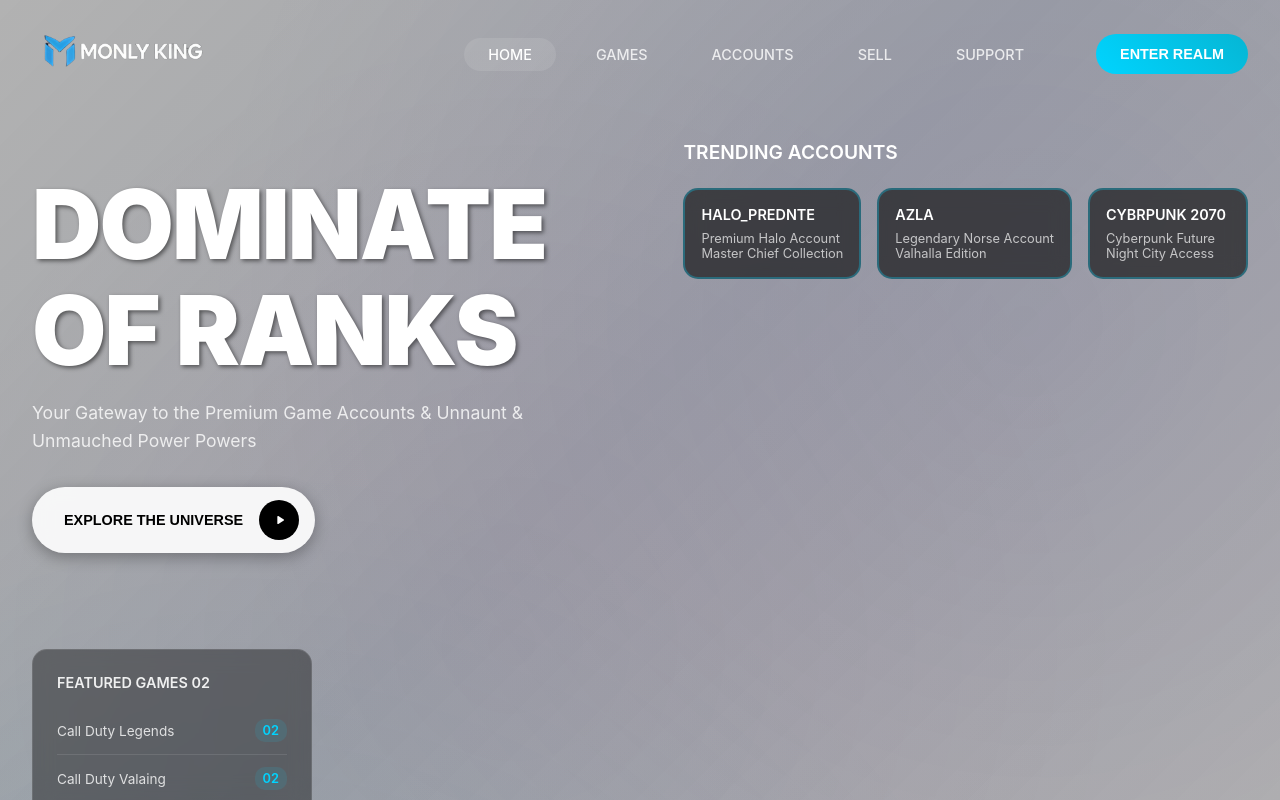
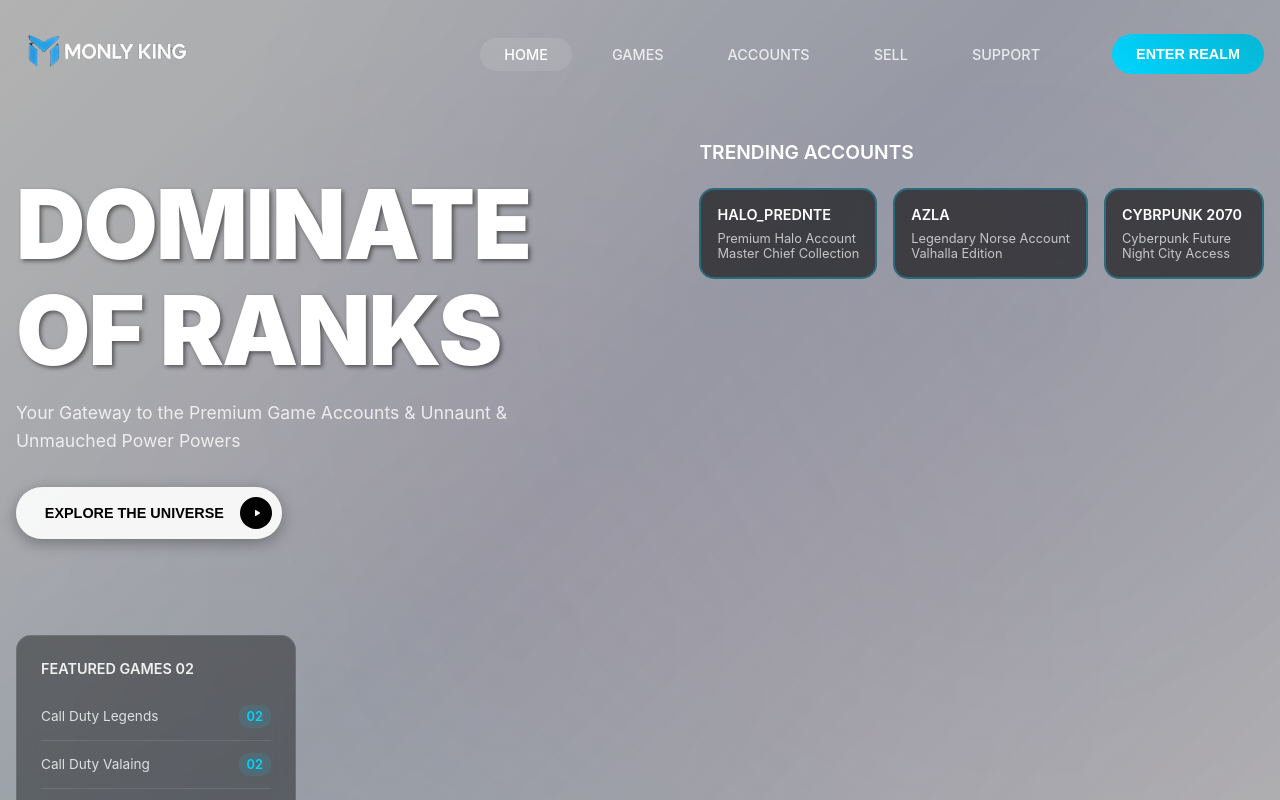
Before and after one commit to Abduallh5Mohamed/MonlyKing, an Angular app: page / in a window 1280 px wide. Built offline with nearby package versions, Linux system fonts and the light colour scheme.

Commit message:
Remove side margins and improve button design

```diff
--- a/src/app/pages/landing/landing.component.css
+++ b/src/app/pages/landing/landing.component.css
@@ -86,9 +86,8 @@
   position: relative;
   z-index: 2;
   width: 100%;
-  max-width: 1400px;
-  margin: 0 auto;
-  padding: 0 2rem;
+  margin: 0;
+  padding: 0 1rem;
   display: flex;
   flex-direction: column;
   min-height: 100vh;
@@ -205,7 +204,7 @@
   gap: 1rem;
   background: rgba(255, 255, 255, 0.9);
   color: #000000;
-  padding: 0.8rem 1rem 0.8rem 2rem;
+  padding: 0.6rem 0.6rem 0.6rem 1.8rem;
   border-radius: 50px;
   text-decoration: none;
   font-weight: 600;
@@ -215,7 +214,7 @@
   cursor: pointer;
   box-shadow: 0 4px 15px rgba(0, 0, 0, 0.3);
   backdrop-filter: blur(10px);
-  min-width: 280px;
+  min-width: 260px;
 }
 
 .cta-button:hover {
@@ -228,8 +227,8 @@
   display: flex;
   align-items: center;
   justify-content: center;
-  width: 40px;
-  height: 40px;
+  width: 32px;
+  height: 32px;
   background: #000000;
   border-radius: 50%;
   flex-shrink: 0;
@@ -242,8 +241,8 @@
 }
 
 .play-icon {
-  width: 16px;
-  height: 16px;
+  width: 12px;
+  height: 12px;
   fill: #ffffff;
   margin-left: 2px;
 }
@@ -432,7 +431,7 @@
 
 @media screen and (max-width: 768px) {
   .content {
-    font-size: clamp(2.8rem, 7vw, 4.5rem);
+    padding: 0 0.5rem;
   }
 
   .navbar {
@@ -533,19 +532,19 @@
   }
 
   .cta-button {
-    padding: 0.7rem 0.8rem 0.7rem 1.5rem;
+    padding: 0.5rem 0.5rem 0.5rem 1.4rem;
     font-size: 0.9rem;
-    min-width: 250px;
+    min-width: 240px;
   }
 
   .play-icon-container {
-    width: 35px;
-    height: 35px;
+    width: 28px;
+    height: 28px;
   }
 
   .play-icon {
-    width: 14px;
-    height: 14px;
+    width: 10px;
+    height: 10px;
   }
 
   .trending-card {
```
